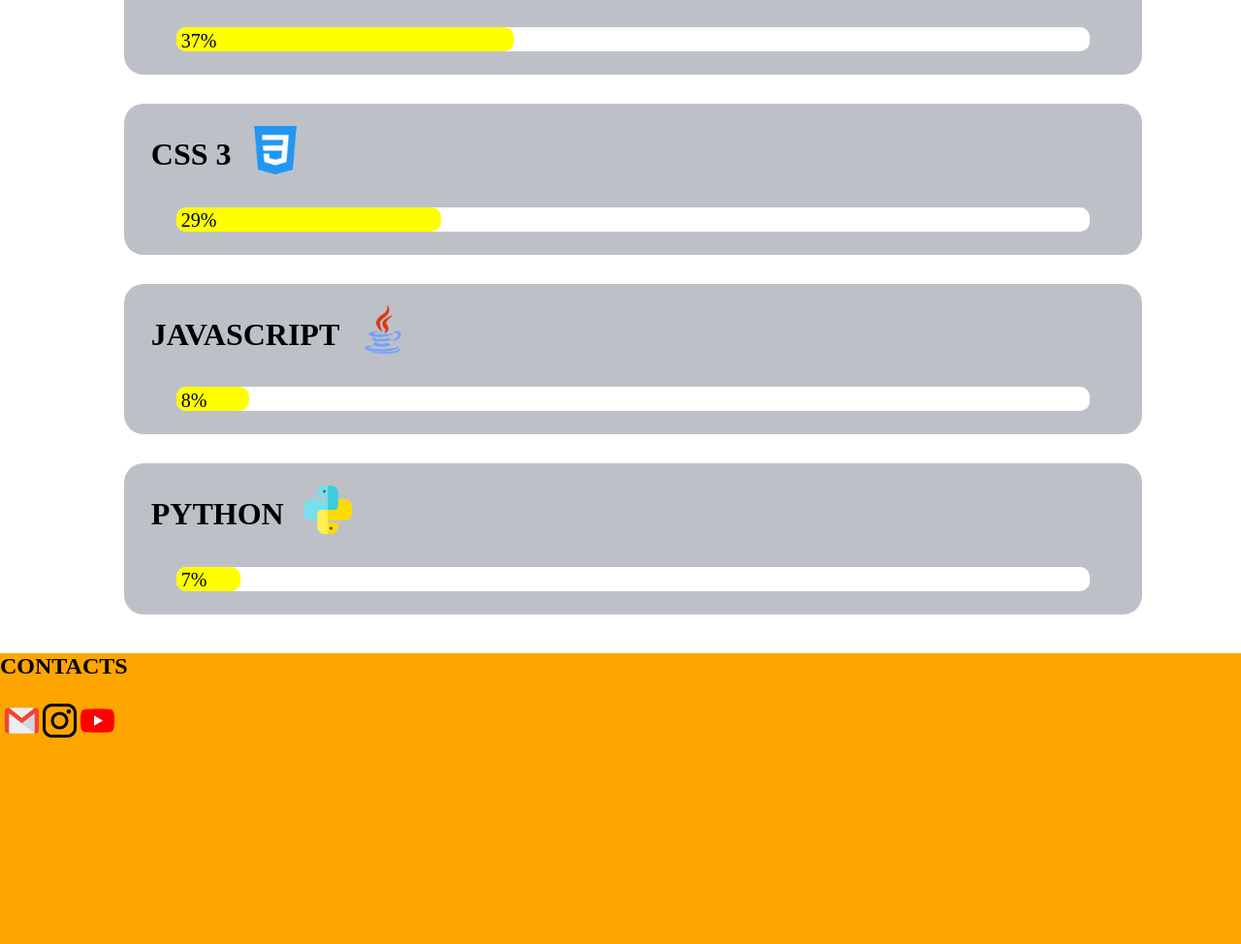
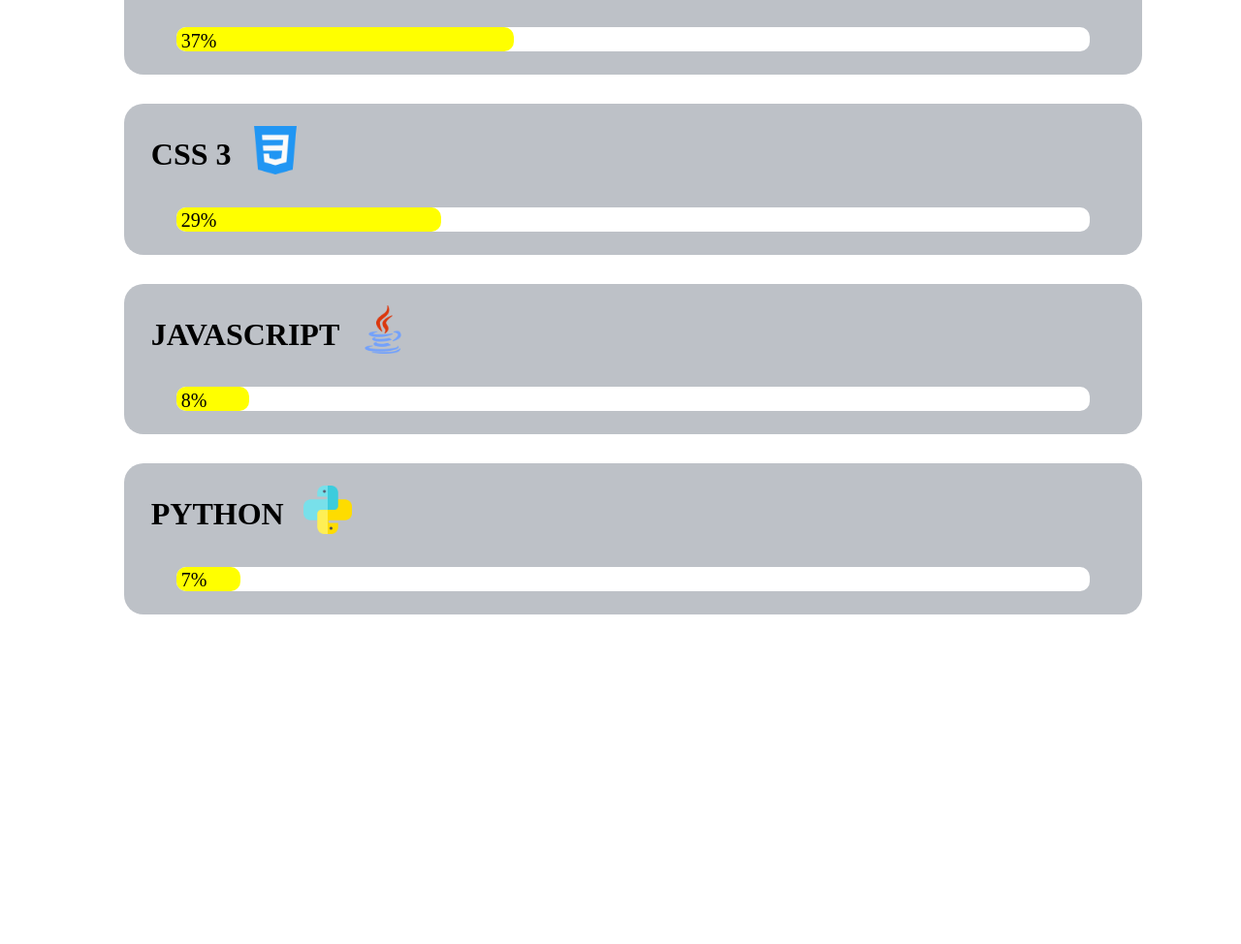
Before and after one commit to tevislin/emmanuel, a plain HTML site: page index.html in a window 1280 px wide. Shown: the part 2569-3543 px from the top of the page at 97% size. After the commit the page ends 3223 px from the top, so only its background shows below. Drawn offline with Linux system fonts and the light colour scheme.

Commit message:
removed footer

```diff
--- a/index.html
+++ b/index.html
@@ -102,13 +102,5 @@
         </div>
        </div>
        <!--footer-->
-       <div class="footer">
-          <h2 class="contactfooter">CONTACTS</h2>
-          <div class="imagename">
-           <a href="mailto:tevislin18@gmail.com"><img src="pics/gmail.png" alt="email" class="flogos"></a>
-           <a href="https://www.instagram.com/tevislin"><img src="pics/instagram-logo.png" alt="email" class="flogos"></a>
-           <a href="https://www.youtube.com/channel/UCDTDqOyfH06jrohiKaRGzGQ"><img src="pics/youtube.png" alt="email" class="flogos"></a>
-          </div>
-       </div>
   </body>
 </html>
```
